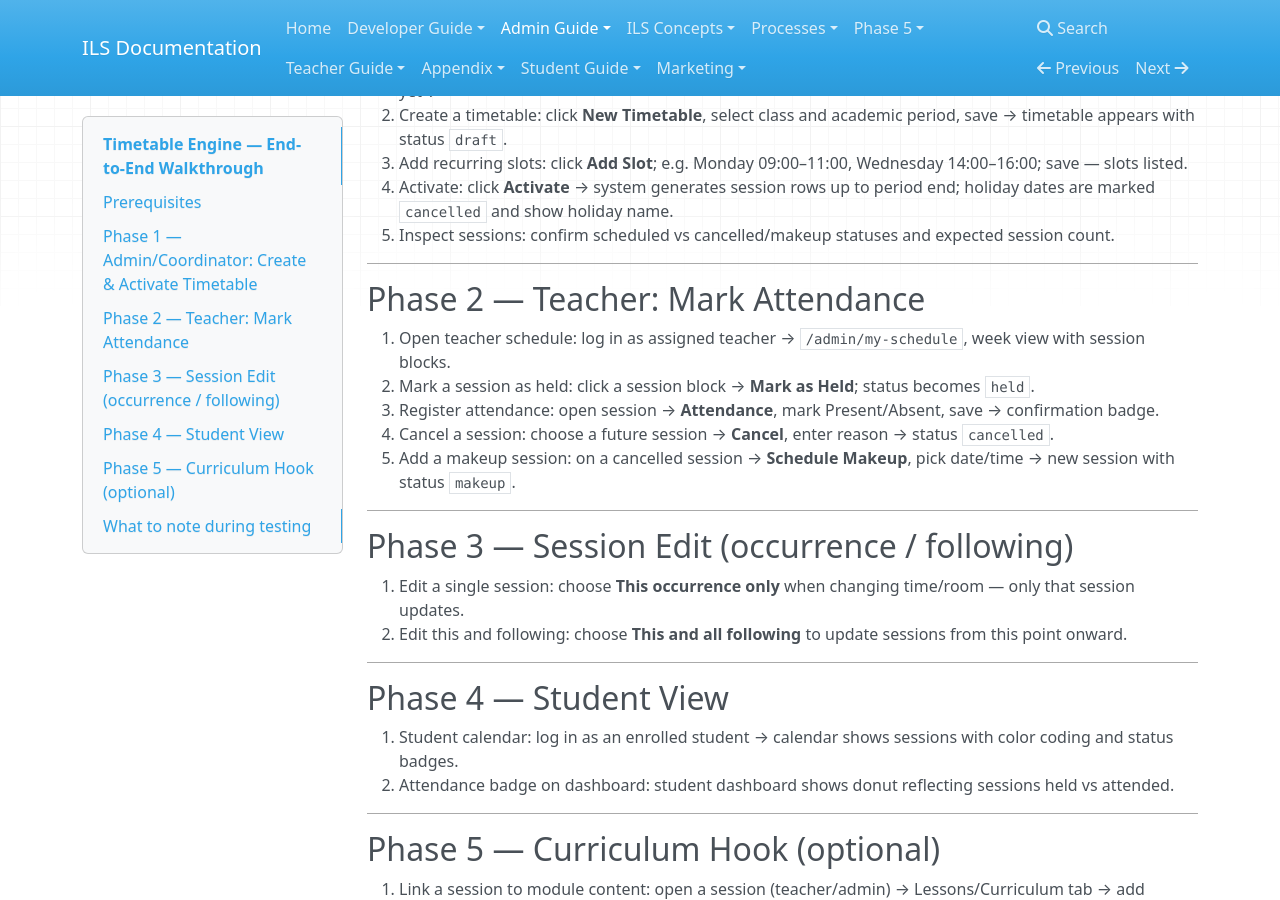
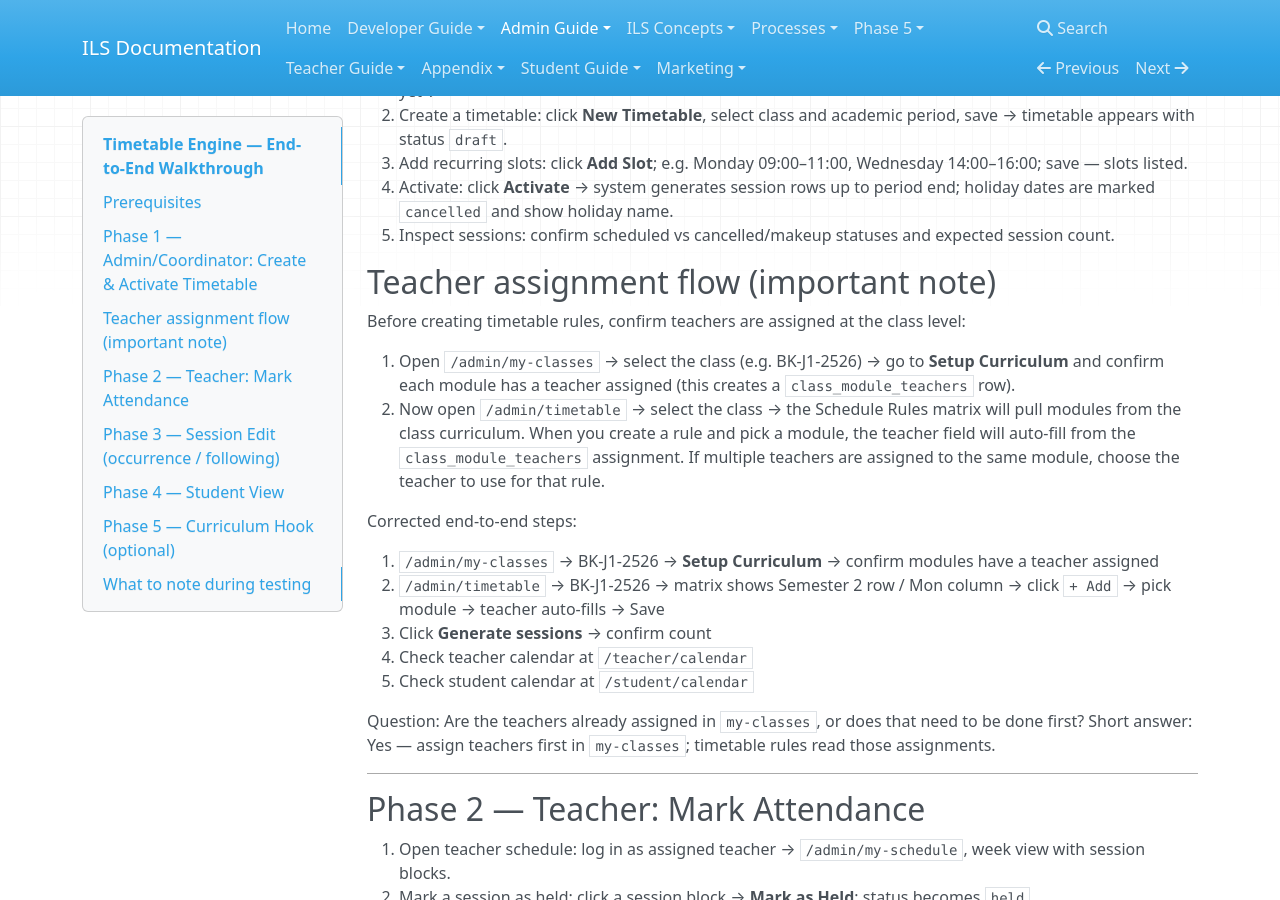
Before and after one commit to Maestrocop/ILS-doc, an MkDocs documentation site: the page built from docs/admin/timetable-engine-walkthrough.md, in a window 1280 px wide and 900 px high, scrolled down 494 px. Built offline with MkDocs 1.6.1, drawn with Linux system fonts in a browser that asks for light colours; nearby versions of some CDN libraries.

Commit message:
Docs: add teacher assignment flow and corrected E2E steps to timetable walkthrough

```diff
--- a/docs/admin/timetable-engine-walkthrough.md
+++ b/docs/admin/timetable-engine-walkthrough.md
@@ -17,6 +17,23 @@ Follow these steps in order — each role picks up where the previous left off.
 3. Add recurring slots: click **Add Slot**; e.g. Monday 09:00–11:00, Wednesday 14:00–16:00; save — slots listed.
 4. Activate: click **Activate** → system generates session rows up to period end; holiday dates are marked `cancelled` and show holiday name.
 5. Inspect sessions: confirm scheduled vs cancelled/makeup statuses and expected session count.
+
+## Teacher assignment flow (important note)
+
+Before creating timetable rules, confirm teachers are assigned at the class level:
+
+1. Open `/admin/my-classes` → select the class (e.g. BK-J1-2526) → go to **Setup Curriculum** and confirm each module has a teacher assigned (this creates a `class_module_teachers` row).
+2. Now open `/admin/timetable` → select the class → the Schedule Rules matrix will pull modules from the class curriculum. When you create a rule and pick a module, the teacher field will auto-fill from the `class_module_teachers` assignment. If multiple teachers are assigned to the same module, choose the teacher to use for that rule.
+
+Corrected end-to-end steps:
+
+1. `/admin/my-classes` → BK-J1-2526 → **Setup Curriculum** → confirm modules have a teacher assigned
+2. `/admin/timetable` → BK-J1-2526 → matrix shows Semester 2 row / Mon column → click `+ Add` → pick module → teacher auto-fills → Save
+3. Click **Generate sessions** → confirm count
+4. Check teacher calendar at `/teacher/calendar`
+5. Check student calendar at `/student/calendar`
+
+Question: Are the teachers already assigned in `my-classes`, or does that need to be done first? Short answer: Yes — assign teachers first in `my-classes`; timetable rules read those assignments.
 
 ---
 
```
